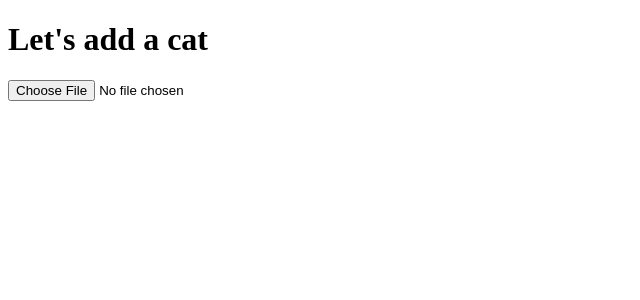
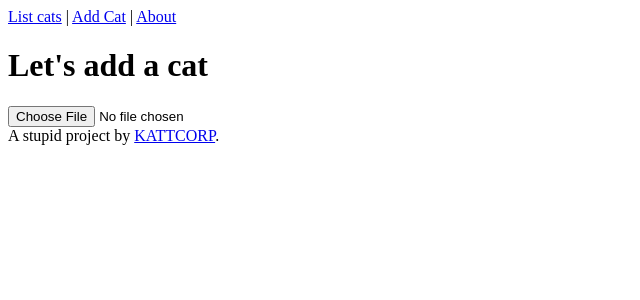
Before and after one commit to Olaf0703/React-Next, a Next.js app: page /add-cat in a window 1280 px wide. Shown: the top 300 px of the page, without its empty margins (0-640 px from the left). Built offline with nearby package versions, Linux system fonts and the light colour scheme.

Commit message:
:sparkles: layout component

```diff
--- /dev/null
+++ b/components/Layout.tsx
@@ -0,0 +1,31 @@
+import * as React from 'react';
+import Link from 'next/link';
+import Head from 'next/head';
+
+export default ({ children, title = '500 cats' }) => (
+  <div>
+    <Head>
+      <title>{title}</title>
+      <meta charSet="utf-8" />
+      <meta name="viewport" content="initial-scale=1.0, width=device-width" />
+    </Head>
+    <header>
+      <nav>
+        <Link href="/">
+          <a>List cats</a>
+        </Link>{' '}
+        |{' '}
+        <Link href="/add-cat">
+          <a>Add Cat</a>
+        </Link>{' '}
+        | <a href="https://github.com/KATT/500cats">About</a>
+      </nav>
+    </header>
+
+    {children}
+
+    <footer>
+      A stupid project by <a href="https://kattcorp.co.uk">KATTCORP</a>.
+    </footer>
+  </div>
+);
--- a/pages/add-cat.tsx
+++ b/pages/add-cat.tsx
@@ -1,5 +1,6 @@
 import * as React from 'react';
 import UploadCat from '../components/UploadCat';
+import Layout from '../components/Layout';
 
 interface AddCatPageProps {
   text: string;
@@ -8,10 +9,10 @@ interface AddCatPageProps {
 export default class AddCatPage extends React.Component<AddCatPageProps, {}> {
   render() {
     return (
-      <div>
+      <Layout>
         <h1>Let's add a cat</h1>
         <UploadCat />
-      </div>
+      </Layout>
     );
   }
 }
--- a/pages/index.tsx
+++ b/pages/index.tsx
@@ -1,5 +1,6 @@
 import * as React from 'react';
 import MyComponent from '../components/MyComponent';
+import Layout from '../components/Layout';
 import axios from 'axios';
 
 interface IndexPageProps {
@@ -19,10 +20,10 @@ export default class IndexPage extends React.Component<IndexPageProps, {}> {
 
   render() {
     return (
-      <div>
+      <Layout>
         <h1>{this.props.text} world</h1>
         <MyComponent />
-      </div>
+      </Layout>
     );
   }
 }
```
